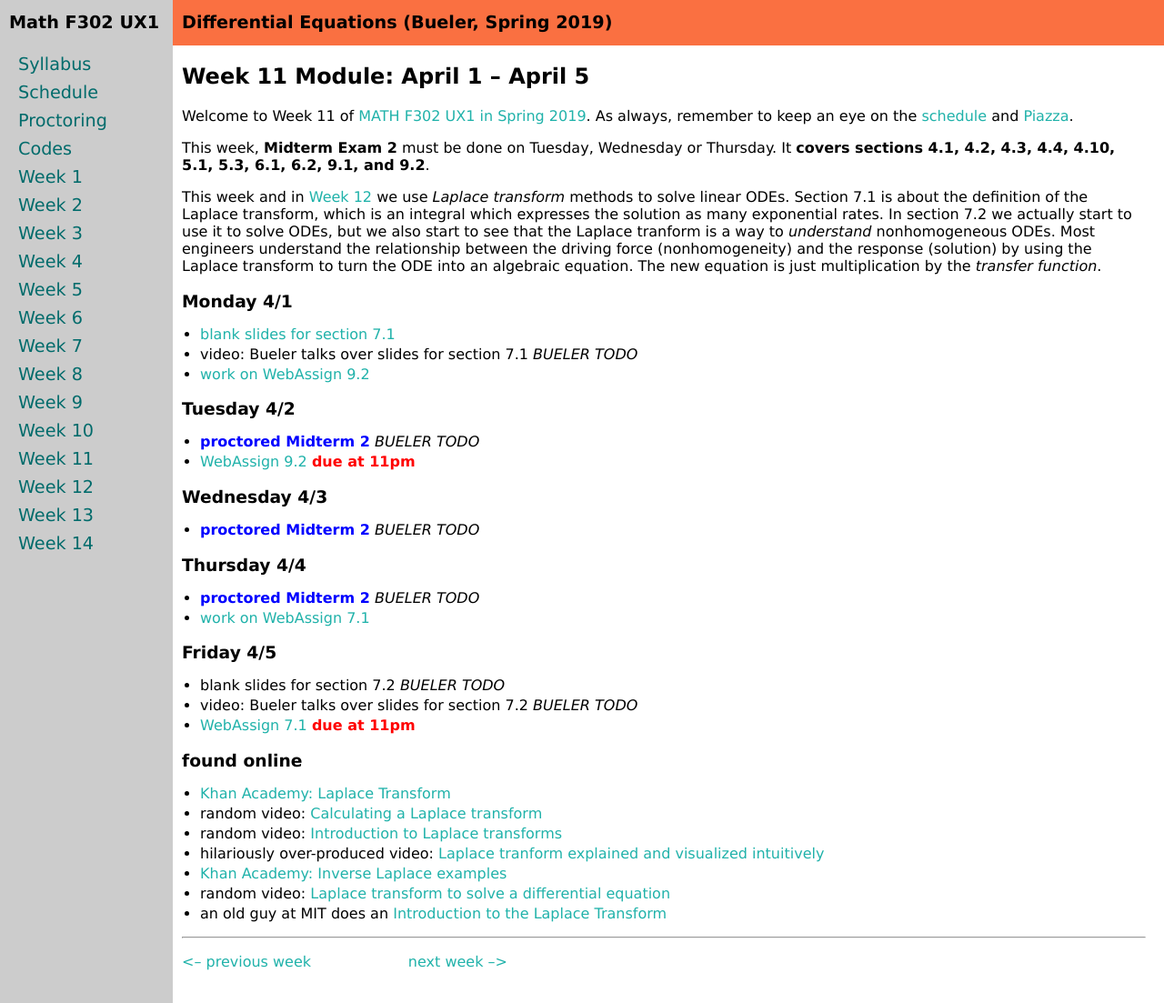
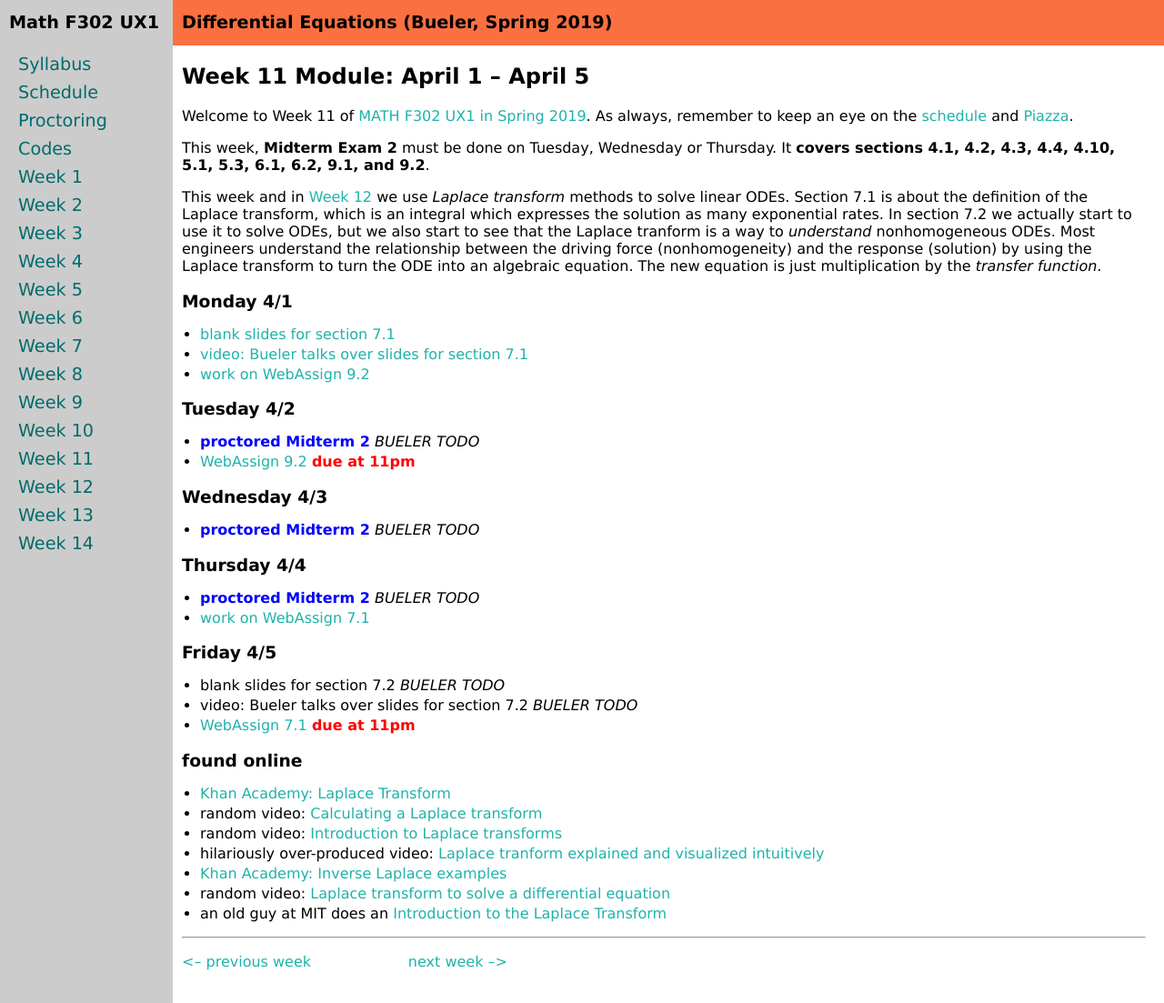
Before and after one commit to bueler/math302, a Jekyll site: the page built from week11.md, in a window 1280 px wide and 1103 px high. Shown: the whole window at 91% size. Built offline with Jekyll 4.4.1, drawn with Linux system fonts in a browser that asks for light colours.

Commit message:
voiceover 7.1 done

```diff
--- a/week11.md
+++ b/week11.md
@@ -13,7 +13,7 @@
 
 ### Monday 4/1
 * [blank slides for section 7.1](assets/slides/7-1.pdf)
-* video: Bueler talks over slides for section 7.1 _BUELER TODO_
+* [video: Bueler talks over slides for section 7.1](https://expl.ai/XRCNTSX)
 * [work on WebAssign 9.2](https://www.webassign.net/)
 
 ### Tuesday 4/2
```
